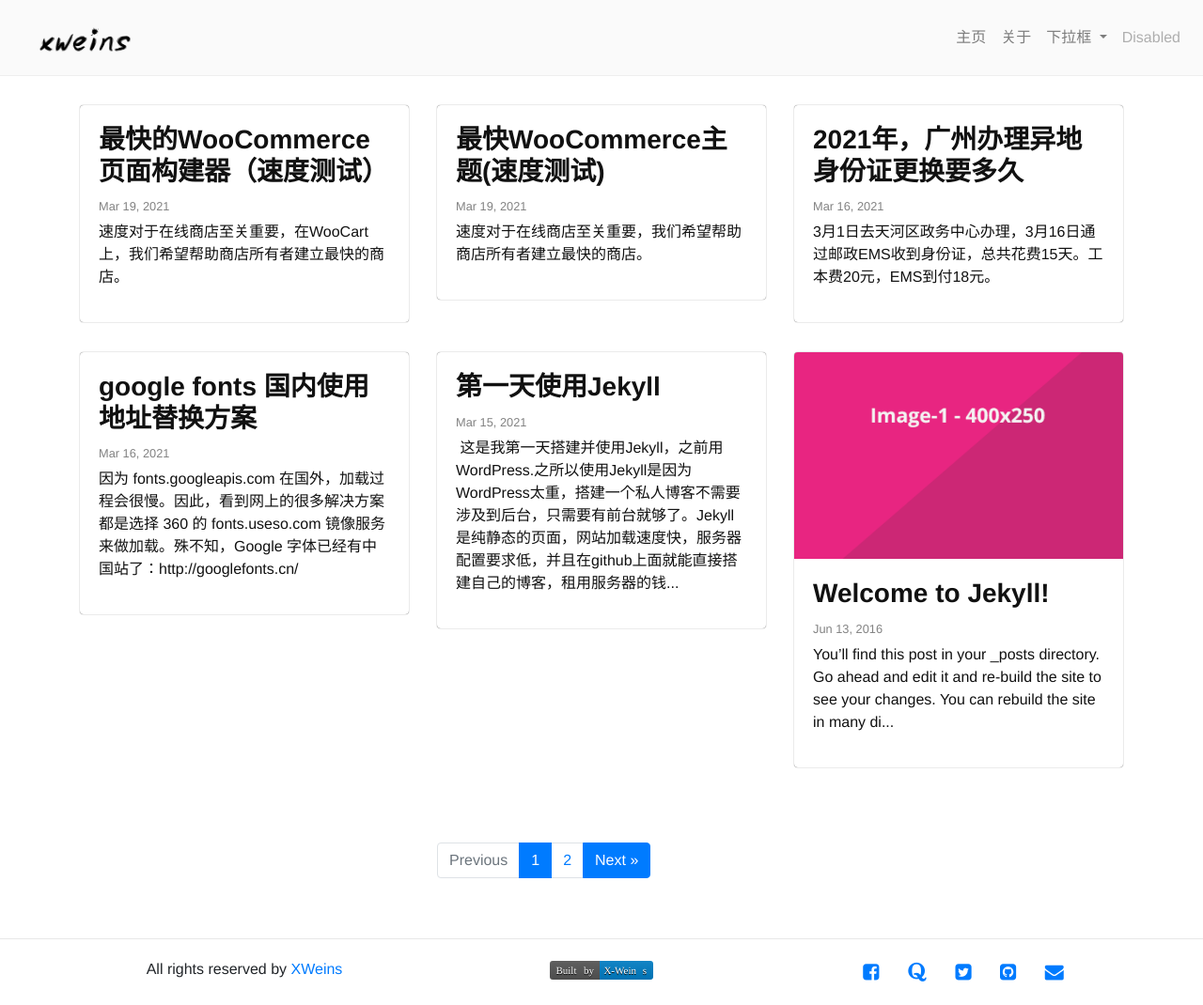
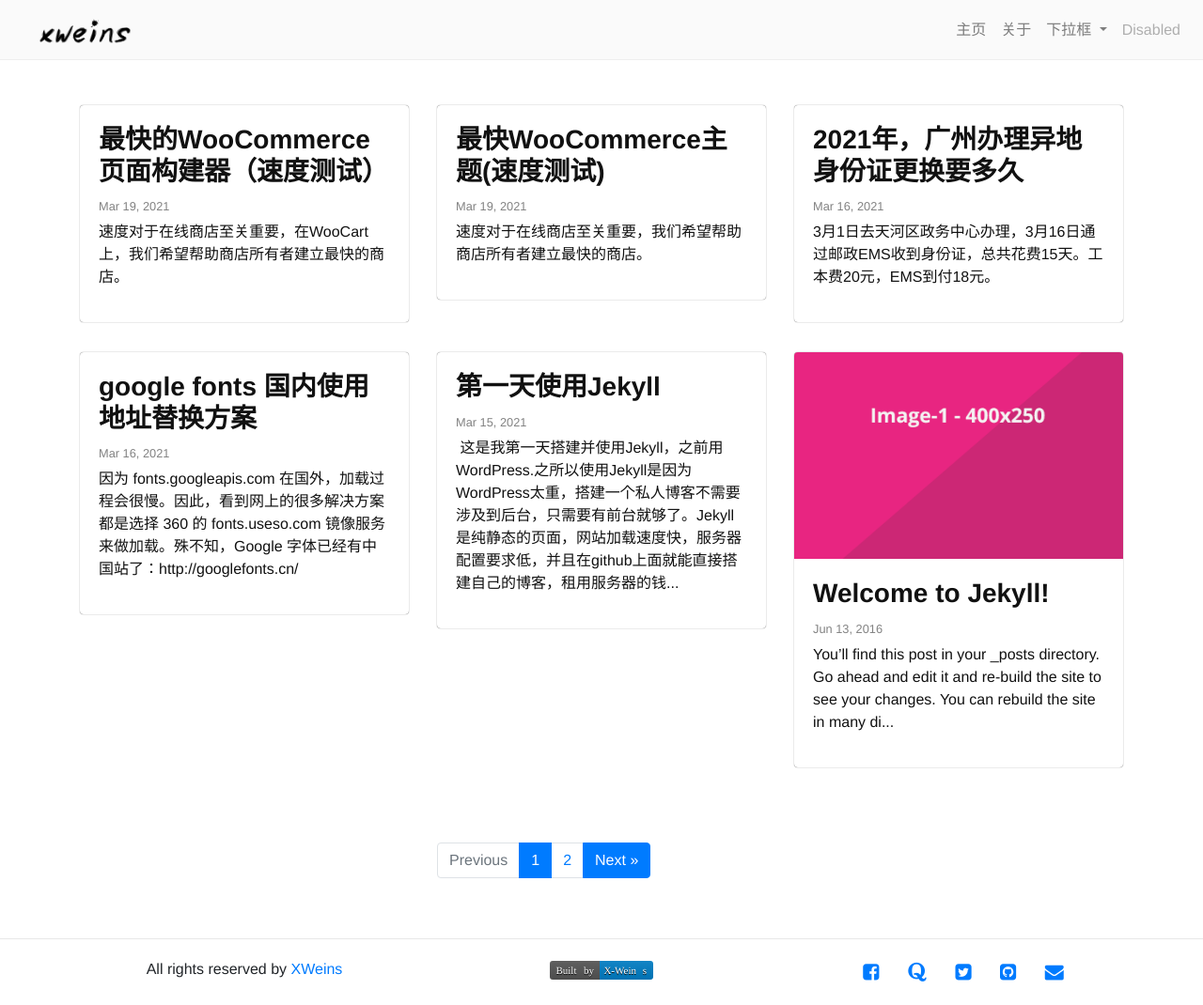
Before and after one commit to xlostpath/xlostway.github.io, a Jekyll site: the page built from index.html, in a window 1280 px wide and 1070 px high. Shown: the whole window at 94% size. Built offline with Jekyll 4.4.1, drawn with Linux system fonts in a browser that asks for light colours; some web fonts are replaced; the list of posts is cut into pages by our own code.

Commit message:
custom navbar height;

```diff
--- a/_sass/_layout.scss
+++ b/_sass/_layout.scss
@@ -11,6 +11,7 @@ body {
   position: fixed;
   z-index: 1;
   width: 100%;
+  height: 6%;
 }
 
 /* 自定义导航栏背景色 */
```
